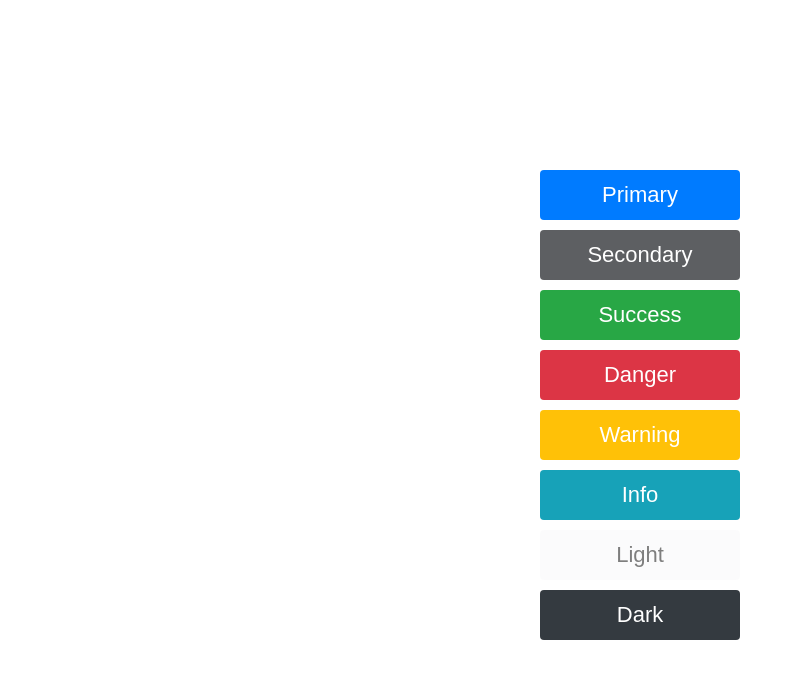
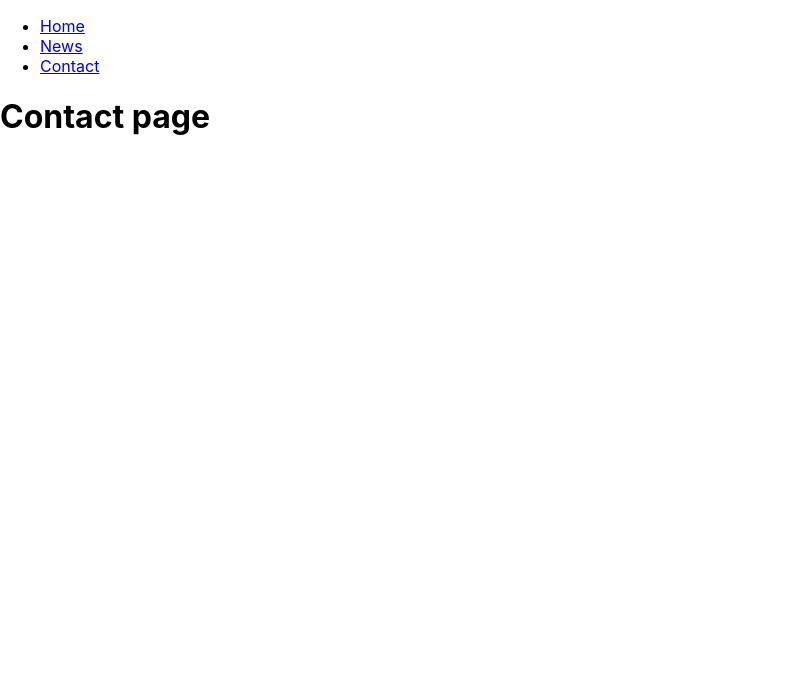
Before and after one commit to boyhotkey96/REACTJS, a React (Create React App) app in the folder tiktok/: page /contact in a window 1280 px wide. Shown: the top 678 px of the page, without its empty margins (0-802 px from the left). Built offline with nearby package versions, Linux system fonts and the light colour scheme.

Commit message:
add component DemoReactRouter: react-router-dom v6

```diff
--- a/tiktok/package.json
+++ b/tiktok/package.json
@@ -10,6 +10,7 @@
     "node-sass": "^4.14.1",
     "react": "^18.2.0",
     "react-dom": "^18.2.0",
+    "react-router-dom": "6",
     "react-scripts": "^2.1.3",
     "serve": "^6.5.8",
     "stable": "^0.1.8",
--- /dev/null
+++ b/tiktok/src/DemoReactRouter/Contact.js
@@ -0,0 +1,11 @@
+import React from 'react'
+
+function Contact() {
+    return (
+        <h1>
+            Contact page
+        </h1>
+    )
+}
+
+export default Contact
--- /dev/null
+++ b/tiktok/src/DemoReactRouter/Home.js
@@ -0,0 +1,11 @@
+import React from 'react'
+
+function Home() {
+    return (
+        <h1>
+            Home page
+        </h1>
+    )
+}
+
+export default Home
--- /dev/null
+++ b/tiktok/src/DemoReactRouter/News.js
@@ -0,0 +1,11 @@
+import React from 'react'
+
+function News() {
+    return (
+        <h1>
+            News page
+        </h1>
+    )
+}
+
+export default News
--- /dev/null
+++ b/tiktok/src/DemoReactRouter/index.js
@@ -0,0 +1,33 @@
+import React from "react";
+import { Routes, Route, Link } from "react-router-dom";
+import Home from './Home'
+import News from './News'
+import Contact from './Contact'
+
+function DemoReactRouter() {
+    return (
+        <>
+            <nav>
+                <ul>
+                    <li>
+                        <Link to="/">Home</Link>
+                    </li>
+                    <li>
+                        <Link ex to="/news">News</Link>
+                    </li>
+                    <li>
+                        <Link to="/contact">Contact</Link>
+                    </li>
+                </ul>
+            </nav>
+
+            <Routes>
+                <Route path="/" element={<Home />} />
+                <Route path="/news" element={<News />} />
+                <Route path="/contact" element={<Contact />} />
+            </Routes>
+        </>
+    )
+}
+
+export default DemoReactRouter
--- a/tiktok/src/index.js
+++ b/tiktok/src/index.js
@@ -2,6 +2,8 @@ import React from 'react';
 import ReactDOM from 'react-dom/client';
 import DemoCssModule from './DemoCssModule';
 import DemoClsx from './DemoClsx';
+import DemoReactRouter from './DemoReactRouter';
+import { BrowserRouter } from 'react-router-dom'
 import './index.css';
 import reportWebVitals from './reportWebVitals';
 
@@ -41,7 +43,10 @@ root.render(
    </TodolistProvider> */}
     {/* <ControllVideo /> */}
     {/* <DemoCssModule /> */}
-    <DemoClsx />
+    {/* <DemoClsx /> */}
+    <BrowserRouter>
+      <DemoReactRouter />
+    </BrowserRouter>
   </React.Fragment>
 );
 
```
Also changed, not shown: 1 other file (tests, documents, lock files or other folders).
